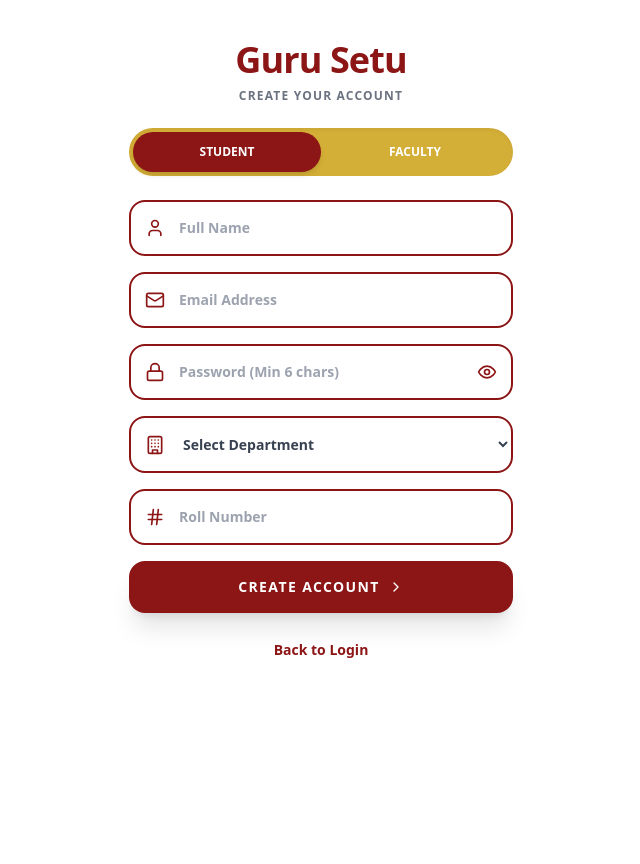
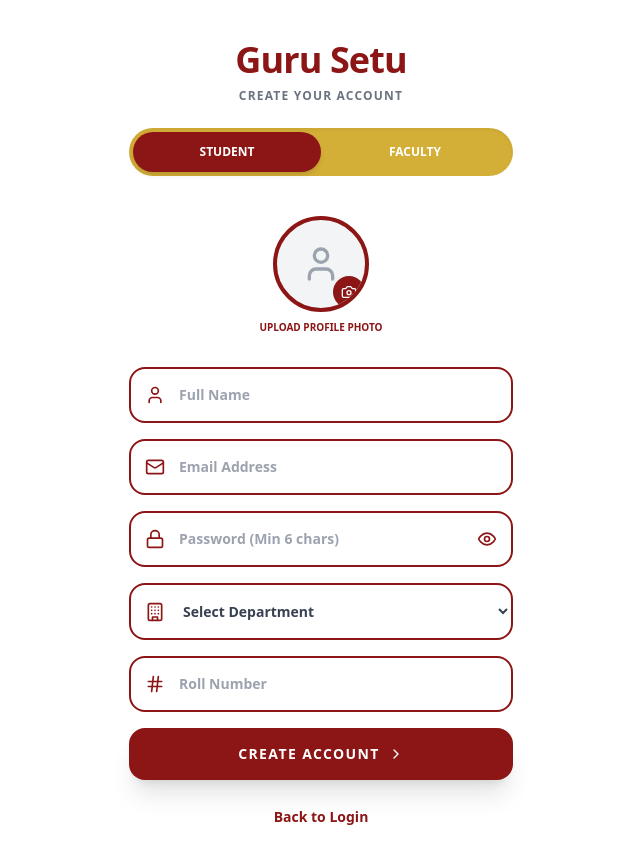
Before and after one commit to amrita-tensorclub/gurusetu-frontend, a Next.js app: page /signup in a window 1280 px wide. Shown: the top 864 px of the page, without its empty margins (319-959 px from the left). Before the commit the page ends 800 px from the top, so only its background shows below. Built offline with nearby package versions, Linux system fonts and the light colour scheme.

Commit message:
impl cloudinary

```diff
--- a/src/app/(auth)/signup/page.tsx
+++ b/src/app/(auth)/signup/page.tsx
@@ -1,17 +1,126 @@
+// "use client";
+
+// import React, { useState } from 'react';
+// import { useRouter } from 'next/navigation';
+// import { Eye, EyeOff, ChevronRight, User, Mail, Lock, Building, Hash } from 'lucide-react';
+// import Link from 'next/link';
+// import { authService } from '@/services/authService';
+// import toast, { Toaster } from 'react-hot-toast';
+
+// export default function SignupPage() {
+//   const router = useRouter();
+//   const [role, setRole] = useState<'student' | 'faculty'>('student');
+//   const [showPassword, setShowPassword] = useState(false);
+//   const [loading, setLoading] = useState(false);
+
+//   const [formData, setFormData] = useState({
+//     name: '', email: '', password: '', department: '', id_number: ''
+//   });
+
+//   const handleChange = (e: React.ChangeEvent<HTMLInputElement | HTMLSelectElement>) => {
+//     setFormData({ ...formData, [e.target.name]: e.target.value });
+//   };
+
+//   const handleSignup = async (e: React.FormEvent) => {
+//     e.preventDefault();
+//     setLoading(true);
+
+//     try {
+//       const payload = {
+//         name: formData.name,
+//         email: formData.email,
+//         password: formData.password,
+//         role: role,
+//         department: formData.department,
+//         roll_no: role === 'student' ? formData.id_number : null,
+//         employee_id: role === 'faculty' ? formData.id_number : null
+//       };
+
+//       await authService.signup(payload);
+
+//       // STABLE FLOW: Redirect to Login
+//       toast.success('Account Created! Redirecting to Login...');
+
+//       setTimeout(() => {
+//         router.push('/login'); // Goes to Login Page
+//       }, 1500);
+
+//     } catch (err: any) {
+//       console.error("Signup Error:", err);
+//       const msg = err.response?.data?.detail || 'Signup Failed';
+//       if (Array.isArray(msg)) toast.error(msg[0].msg);
+//       else toast.error(msg);
+//     } finally {
+//       setLoading(false);
+//     }
+//   };
+
+//   return (
+//     <div className="min-h-screen bg-white flex flex-col font-sans">
+//       <Toaster position="top-center" />
+//       <div className="bg-white pt-10 pb-4 px-6 text-center space-y-2">
+//         <h1 className="text-4xl font-black text-[#8C1515] tracking-tight">Guru Setu</h1>
+//         <p className="text-xs font-bold text-gray-500 uppercase tracking-widest">Create Your Account</p>
+//       </div>
+
+//       <div className="px-8 space-y-6 mt-2 pb-12 max-w-md mx-auto w-full">
+//         {/* Role Switcher */}
+//         <div className="flex bg-[#D4AF37] p-1 rounded-full shadow-inner">
+//           <button type="button" onClick={() => setRole('student')} className={`flex-1 py-3 text-xs font-black uppercase rounded-full ${role === 'student' ? 'bg-[#8C1515] text-white shadow-md' : 'text-white'}`}>Student</button>
+//           <button type="button" onClick={() => setRole('faculty')} className={`flex-1 py-3 text-xs font-black uppercase rounded-full ${role === 'faculty' ? 'bg-[#8C1515] text-white shadow-md' : 'text-white'}`}>Faculty</button>
+//         </div>
+
+//         <form onSubmit={handleSignup} className="space-y-4">
+//           <div className="relative"><User className="absolute left-4 top-1/2 -translate-y-1/2 text-[#8C1515]" size={20} />
+//             <input name="name" type="text" placeholder="Full Name" onChange={handleChange} className="w-full border-2 border-[#8C1515] rounded-2xl pl-12 pr-4 py-4 text-sm font-bold text-gray-700 outline-none" required />
+//           </div>
+//           <div className="relative"><Mail className="absolute left-4 top-1/2 -translate-y-1/2 text-[#8C1515]" size={20} />
+//             <input name="email" type="email" placeholder="Email Address" onChange={handleChange} className="w-full border-2 border-[#8C1515] rounded-2xl pl-12 pr-4 py-4 text-sm font-bold text-gray-700 outline-none" required />
+//           </div>
+//           <div className="relative"><Lock className="absolute left-4 top-1/2 -translate-y-1/2 text-[#8C1515]" size={20} />
+//             <input name="password" type={showPassword ? "text" : "password"} placeholder="Password (Min 6 chars)" onChange={handleChange} className="w-full border-2 border-[#8C1515] rounded-2xl pl-12 pr-12 py-4 text-sm font-bold text-gray-700 outline-none" required />
+//             <button type="button" onClick={() => setShowPassword(!showPassword)} className="absolute right-4 top-1/2 -translate-y-1/2 text-[#8C1515]">{showPassword ? <EyeOff size={20} /> : <Eye size={20} />}</button>
+//           </div>
+//           <div className="relative"><Building className="absolute left-4 top-1/2 -translate-y-1/2 text-[#8C1515]" size={20} />
+//             <select name="department" onChange={handleChange} className="w-full border-2 border-[#8C1515] rounded-2xl pl-12 pr-4 py-4 text-sm font-bold text-gray-700 outline-none bg-white" required>
+//               <option value="">Select Department</option>
+//               <option value="CSE">CSE</option><option value="AIE">AIE</option><option value="ECE">ECE</option><option value="MECH">MECH</option>
+//             </select>
+//           </div>
+//           <div className="relative"><Hash className="absolute left-4 top-1/2 -translate-y-1/2 text-[#8C1515]" size={20} />
+//             <input name="id_number" type="text" placeholder={role === 'student' ? "Roll Number" : "Employee ID"} onChange={handleChange} className="w-full border-2 border-[#8C1515] rounded-2xl pl-12 pr-4 py-4 text-sm font-bold text-gray-700 outline-none" required />
+//           </div>
+
+//           <button type="submit" disabled={loading} className="w-full bg-[#8C1515] text-white py-4 rounded-2xl font-black text-sm uppercase tracking-widest shadow-xl mt-4 flex justify-center items-center gap-2">
+//             {loading ? 'Processing...' : 'Create Account'} <ChevronRight size={16} />
+//           </button>
+//         </form>
+
+//         <div className="text-center"><Link href="/login" className="text-sm font-bold text-[#8C1515] hover:underline">Back to Login</Link></div>
+//       </div>
+//     </div>
+//   );
+// }
+
 "use client";
 
 import React, { useState } from 'react';
 import { useRouter } from 'next/navigation';
-import { Eye, EyeOff, ChevronRight, User, Mail, Lock, Building, Hash } from 'lucide-react';
+import { Eye, EyeOff, ChevronRight, User, Mail, Lock, Building, Hash, Camera } from 'lucide-react';
 import Link from 'next/link';
 import { authService } from '@/services/authService';
 import toast, { Toaster } from 'react-hot-toast';
+import axios from 'axios'; // Ensure axios is installed for the photo upload
 
 export default function SignupPage() {
   const router = useRouter();
   const [role, setRole] = useState<'student' | 'faculty'>('student');
   const [showPassword, setShowPassword] = useState(false);
   const [loading, setLoading] = useState(false);
+
+  // New state for photo
+  const [selectedFile, setSelectedFile] = useState<File | null>(null);
+  const [previewUrl, setPreviewUrl] = useState<string | null>(null);
 
   const [formData, setFormData] = useState({
     name: '', email: '', password: '', department: '', id_number: ''
@@ -21,11 +130,35 @@ export default function SignupPage() {
     setFormData({ ...formData, [e.target.name]: e.target.value });
   };
 
+  // Handle File Selection
+  const handleFileChange = (e: React.ChangeEvent<HTMLInputElement>) => {
+    const file = e.target.files?.[0];
+    if (file) {
+      setSelectedFile(file);
+      setPreviewUrl(URL.createObjectURL(file)); // Create local preview
+    }
+  };
+
   const handleSignup = async (e: React.FormEvent) => {
     e.preventDefault();
     setLoading(true);
 
     try {
+      let finalImageUrl = "";
+
+      // 1. UPLOAD PHOTO FIRST (If selected)
+      if (selectedFile) {
+        const photoFormData = new FormData();
+        photoFormData.append('file', selectedFile);
+
+        // This calls your new Python Backend route we created
+        const uploadRes = await axios.post('http://localhost:8000/upload-profile-picture', photoFormData, {
+          headers: { 'Content-Type': 'multipart/form-data' }
+        });
+        finalImageUrl = uploadRes.data.url;
+      }
+
+      // 2. SUBMIT SIGNUP DATA
       const payload = {
         name: formData.name,
         email: formData.email,
@@ -33,23 +166,19 @@ export default function SignupPage() {
         role: role,
         department: formData.department,
         roll_no: role === 'student' ? formData.id_number : null,
-        employee_id: role === 'faculty' ? formData.id_number : null
+        employee_id: role === 'faculty' ? formData.id_number : null,
+        profile_picture: finalImageUrl // Adding the Cloudinary URL to the profile
       };
 
       await authService.signup(payload);
 
-      // STABLE FLOW: Redirect to Login
       toast.success('Account Created! Redirecting to Login...');
-
-      setTimeout(() => {
-        router.push('/login'); // Goes to Login Page
-      }, 1500);
+      setTimeout(() => { router.push('/login'); }, 1500);
 
     } catch (err: any) {
       console.error("Signup Error:", err);
       const msg = err.response?.data?.detail || 'Signup Failed';
-      if (Array.isArray(msg)) toast.error(msg[0].msg);
-      else toast.error(msg);
+      toast.error(typeof msg === 'string' ? msg : 'Error during signup');
     } finally {
       setLoading(false);
     }
@@ -71,9 +200,28 @@ export default function SignupPage() {
         </div>
 
         <form onSubmit={handleSignup} className="space-y-4">
+
+          {/* Photo Upload UI Section */}
+          <div className="flex flex-col items-center py-4">
+            <div className="relative w-24 h-24 border-4 border-[#8C1515] rounded-full overflow-hidden bg-gray-100 flex items-center justify-center">
+              {previewUrl ? (
+                <img src={previewUrl} alt="Preview" className="w-full h-full object-cover" />
+              ) : (
+                <User size={40} className="text-gray-400" />
+              )}
+              <label className="absolute bottom-0 right-0 bg-[#8C1515] p-2 rounded-full cursor-pointer hover:scale-110 transition-transform">
+                <Camera size={16} className="text-white" />
+                <input type="file" className="hidden" accept="image/*" onChange={handleFileChange} />
+              </label>
+            </div>
+            <p className="text-[10px] font-black text-[#8C1515] uppercase mt-2">Upload Profile Photo</p>
+          </div>
+
           <div className="relative"><User className="absolute left-4 top-1/2 -translate-y-1/2 text-[#8C1515]" size={20} />
             <input name="name" type="text" placeholder="Full Name" onChange={handleChange} className="w-full border-2 border-[#8C1515] rounded-2xl pl-12 pr-4 py-4 text-sm font-bold text-gray-700 outline-none" required />
           </div>
+
+          {/* ... Rest of your inputs (email, password, dept, id_number) remain exactly as they were ... */}
           <div className="relative"><Mail className="absolute left-4 top-1/2 -translate-y-1/2 text-[#8C1515]" size={20} />
             <input name="email" type="email" placeholder="Email Address" onChange={handleChange} className="w-full border-2 border-[#8C1515] rounded-2xl pl-12 pr-4 py-4 text-sm font-bold text-gray-700 outline-none" required />
           </div>
```
